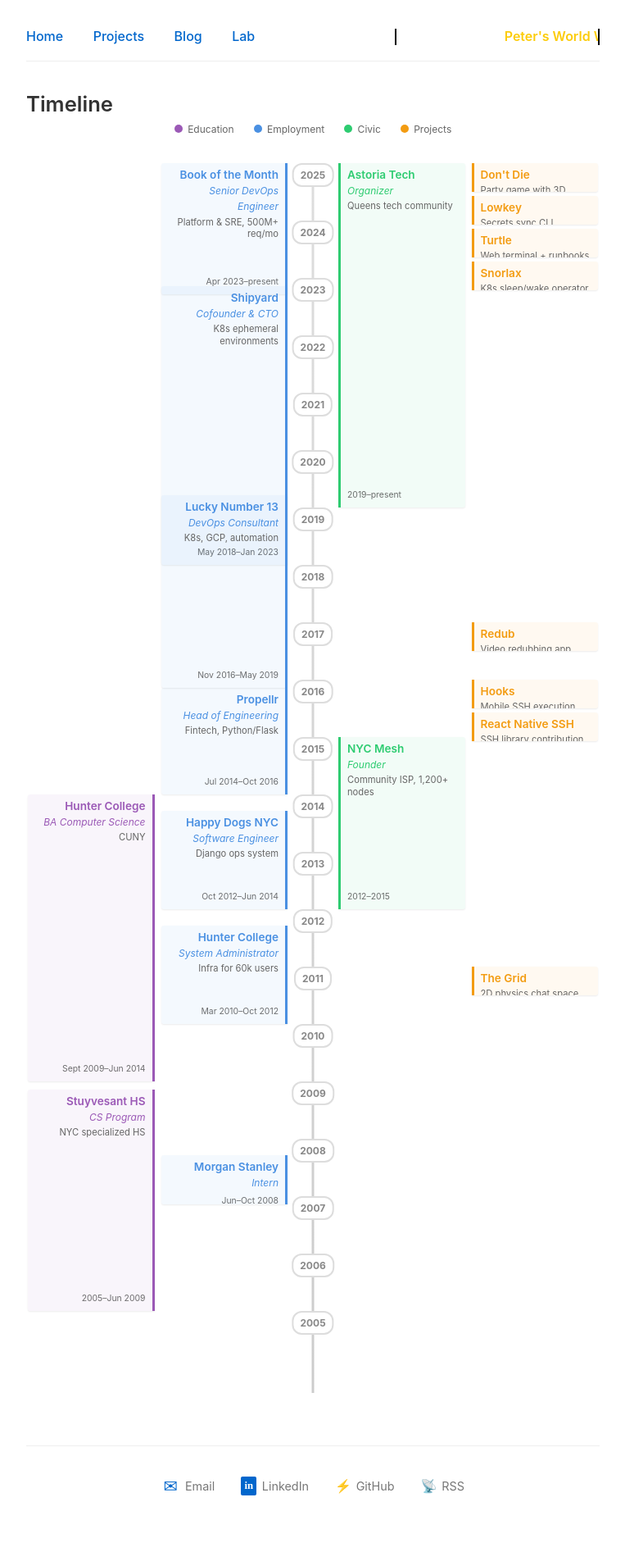
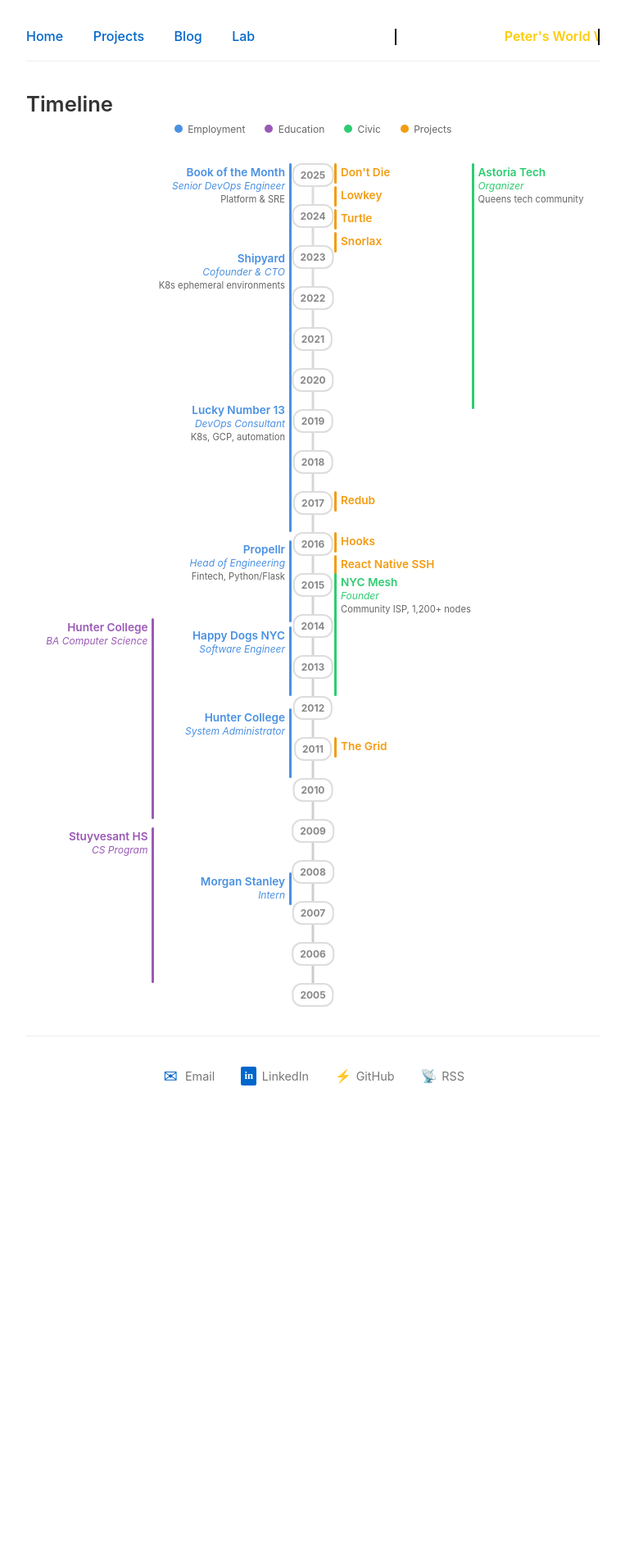
Before and after one commit to azlyth/personal-site, a Python web app: template templates/projects.html in a window 1280 px wide. Shown: the whole page at 82% size, without its empty margins (258-1021 px from the left). After the commit the page ends 1324 px from the top, so only its background shows below. Run offline with Jinja, Linux system fonts and the light colour scheme; the template is opened without the code that fills it, so the values that code supplies are empty.

Commit message:
Compact timeline to 3 columns with thin line duration indicators
Co-Authored-By: Claude <noreply@anthropic.com>

```diff
--- a/templates/base.html
+++ b/templates/base.html
@@ -607,17 +607,17 @@
 
         .timeline {
             position: relative;
-            max-width: 1000px;
+            max-width: 800px;
             margin: 0 auto;
             display: grid;
-            grid-template-columns: 1fr 1fr 50px 1fr 1fr;
+            grid-template-columns: 1fr 40px 1fr;
             gap: 4px;
         }
 
         /* Content columns */
         .tl-col {
             position: relative;
-            min-height: 1500px;
+            min-height: 1000px;
         }
 
         /* Center spine with years */
@@ -654,37 +654,67 @@
             white-space: nowrap;
         }
 
-        /* Timeline items - absolutely positioned */
+        /* Timeline items - absolutely positioned, compact style */
         .tl-item {
             position: absolute;
             left: 2px;
             right: 2px;
-            padding: 0.4rem 0.5rem;
-            background: #fff;
-            border-radius: 3px;
-            box-shadow: 0 1px 2px rgba(0,0,0,0.08);
+            padding: 0.2rem 0.4rem;
+            background: transparent;
             display: flex;
             flex-direction: column;
             justify-content: flex-start;
-            overflow: hidden;
-            font-size: 0.8rem;
+            overflow: visible;
+            font-size: 0.75rem;
+            line-height: 1.2;
         }
 
-        /* Left side columns (employment, education) - right-aligned text */
-        .tl-col-employment .tl-item,
-        .tl-col-education .tl-item {
-            text-align: right;
-            border-right: 3px solid;
-            border-radius: 3px 0 0 3px;
+        /* Duration indicator line */
+        .tl-item::before {
+            content: '';
+            position: absolute;
+            top: 0;
+            width: 3px;
+            height: 100%;
+            border-radius: 2px;
         }
 
-        /* Right side columns (projects, civic) - left-aligned text */
-        .tl-col-projects .tl-item,
-        .tl-col-civic .tl-item {
+        /* Left column - right-aligned text, line on right */
+        .tl-col-left .tl-item {
+            text-align: right;
+            padding-right: 8px;
+        }
+
+        .tl-col-left .tl-item::before {
+            right: 0;
+        }
+
+        /* Right column - left-aligned text, line on left */
+        .tl-col-right .tl-item {
             text-align: left;
-            border-left: 3px solid;
-            border-radius: 0 3px 3px 0;
+            padding-left: 8px;
         }
+
+        .tl-col-right .tl-item::before {
+            left: 0;
+        }
+
+        /* Category colors via data attribute */
+        .tl-item[data-cat="employment"]::before { background: #4a90e2; }
+        .tl-item[data-cat="employment"] h3, .tl-item[data-cat="employment"] h3 a { color: #4a90e2; }
+        .tl-item[data-cat="employment"] .role { color: #4a90e2; }
+
+        .tl-item[data-cat="education"]::before { background: #9b59b6; }
+        .tl-item[data-cat="education"] h3, .tl-item[data-cat="education"] h3 a { color: #9b59b6; }
+        .tl-item[data-cat="education"] .role { color: #9b59b6; }
+
+        .tl-item[data-cat="civic"]::before { background: #2ecc71; }
+        .tl-item[data-cat="civic"] h3, .tl-item[data-cat="civic"] h3 a { color: #2ecc71; }
+        .tl-item[data-cat="civic"] .role { color: #2ecc71; }
+
+        .tl-item[data-cat="projects"]::before { background: #f39c12; }
+        .tl-item[data-cat="projects"] h3, .tl-item[data-cat="projects"] h3 a { color: #f39c12; }
+        .tl-item[data-cat="projects"] .role { color: #f39c12; }
 
         .tl-item h3 {
             font-size: 0.85rem;
@@ -721,37 +751,8 @@
             box-shadow: 0 2px 8px rgba(0,0,0,0.15);
         }
 
-        /* Category colors - by column */
-        .tl-col-employment .tl-item {
-            border-color: #4a90e2;
-            background: rgba(74, 144, 226, 0.06);
-        }
-        .tl-col-employment .tl-item h3 a, .tl-col-employment .tl-item h3 { color: #4a90e2; }
-        .tl-col-employment .tl-item .role { color: #4a90e2; }
-
-        .tl-col-education .tl-item {
-            border-color: #9b59b6;
-            background: rgba(155, 89, 182, 0.06);
-        }
-        .tl-col-education .tl-item h3 a, .tl-col-education .tl-item h3 { color: #9b59b6; }
-        .tl-col-education .tl-item .role { color: #9b59b6; }
-
-        .tl-col-projects .tl-item {
-            border-color: #f39c12;
-            background: rgba(243, 156, 18, 0.06);
-        }
-        .tl-col-projects .tl-item h3 a, .tl-col-projects .tl-item h3 { color: #f39c12; }
-        .tl-col-projects .tl-item .role { color: #f39c12; }
-
-        .tl-col-civic .tl-item {
-            border-color: #2ecc71;
-            background: rgba(46, 204, 113, 0.06);
-        }
-        .tl-col-civic .tl-item h3 a, .tl-col-civic .tl-item h3 { color: #2ecc71; }
-        .tl-col-civic .tl-item .role { color: #2ecc71; }
-
         /* Mobile - stack everything */
-        @media (max-width: 700px) {
+        @media (max-width: 600px) {
             .timeline {
                 display: block;
                 padding: 0 1rem;
@@ -770,9 +771,12 @@
                 position: static !important;
                 margin-bottom: 0.5rem;
                 text-align: left !important;
-                border-left: 3px solid !important;
-                border-right: none !important;
-                border-radius: 0 3px 3px 0 !important;
+                padding-left: 10px !important;
+            }
+
+            .tl-item::before {
+                left: 0 !important;
+                right: auto !important;
             }
         }
 
--- a/templates/projects.html
+++ b/templates/projects.html
@@ -6,163 +6,153 @@
 <h1>Timeline</h1>
 
 <div class="timeline-legend">
+    <span class="leg-employment">Employment</span>
     <span class="leg-education">Education</span>
-    <span class="leg-employment">Employment</span>
     <span class="leg-civic">Civic</span>
     <span class="leg-projects">Projects</span>
 </div>
 
 <div class="timeline">
-    <!-- Column 1: Education (far left) -->
-    <div class="tl-col tl-col-education">
-        <div class="tl-item" style="top: 770px; height: 350px;">
+    <!-- Left column: Employment + Education (50px per year) -->
+    <div class="tl-col tl-col-left">
+        <!-- Book of the Month: Apr 2023-present -->
+        <div class="tl-item" data-cat="employment" style="top: 0px; height: 115px;">
+            <h3><a href="https://www.bookofthemonth.com" target="_blank">Book of the Month</a></h3>
+            <span class="role">Senior DevOps Engineer</span>
+            <p>Platform & SRE</p>
+        </div>
+
+        <!-- Shipyard: May 2018 - Jan 2023 -->
+        <div class="tl-item" data-cat="employment" style="top: 105px; height: 245px;">
+            <h3><a href="https://shipyard.build" target="_blank">Shipyard</a></h3>
+            <span class="role">Cofounder & CTO</span>
+            <p>K8s ephemeral environments</p>
+        </div>
+
+        <!-- Lucky Number 13: Nov 2016 - May 2019 -->
+        <div class="tl-item" data-cat="employment" style="top: 290px; height: 160px;">
+            <h3>Lucky Number 13</h3>
+            <span class="role">DevOps Consultant</span>
+            <p>K8s, GCP, automation</p>
+        </div>
+
+        <!-- Propellr: Jul 2014 - Oct 2016 -->
+        <div class="tl-item" data-cat="employment" style="top: 460px; height: 100px;">
+            <h3><a href="https://www.crunchbase.com/organization/propellr" target="_blank">Propellr</a></h3>
+            <span class="role">Head of Engineering</span>
+            <p>Fintech, Python/Flask</p>
+        </div>
+
+        <!-- Hunter College (Education): Sept 2009 - Jun 2014 -->
+        <div class="tl-item" data-cat="education" style="top: 555px; height: 245px; right: 52%;">
             <h3><a href="https://hunter.cuny.edu" target="_blank">Hunter College</a></h3>
             <span class="role">BA Computer Science</span>
-            <p>CUNY</p>
-            <div class="sub">Sept 2009–Jun 2014</div>
         </div>
 
-        <div class="tl-item" style="top: 1130px; height: 270px;">
+        <!-- Happy Dogs NYC: Oct 2012 - Jun 2014 -->
+        <div class="tl-item" data-cat="employment" style="top: 565px; height: 85px; left: 52%;">
+            <h3><a href="https://happydogsnyc.com" target="_blank">Happy Dogs NYC</a></h3>
+            <span class="role">Software Engineer</span>
+        </div>
+
+        <!-- Hunter College (Job): Mar 2010 - Oct 2012 -->
+        <div class="tl-item" data-cat="employment" style="top: 665px; height: 85px; left: 52%;">
+            <h3><a href="https://hunter.cuny.edu" target="_blank">Hunter College</a></h3>
+            <span class="role">System Administrator</span>
+        </div>
+
+        <!-- Stuyvesant HS: 2005 - Jun 2009 -->
+        <div class="tl-item" data-cat="education" style="top: 810px; height: 190px; right: 52%;">
             <h3><a href="https://stuy.enschool.org" target="_blank">Stuyvesant HS</a></h3>
             <span class="role">CS Program</span>
-            <p>NYC specialized HS</p>
-            <div class="sub">2005–Jun 2009</div>
+        </div>
+
+        <!-- Morgan Stanley: Jun-Oct 2008 -->
+        <div class="tl-item" data-cat="employment" style="top: 865px; height: 40px; left: 52%;">
+            <h3><a href="https://www.morganstanley.com" target="_blank">Morgan Stanley</a></h3>
+            <span class="role">Intern</span>
         </div>
     </div>
 
-    <!-- Column 2: Employment (next to spine, left) -->
-    <div class="tl-col tl-col-employment">
-        <div class="tl-item" style="top: 0px; height: 160px;">
-            <h3><a href="https://www.bookofthemonth.com" target="_blank">Book of the Month</a></h3>
-            <span class="role">Senior DevOps Engineer</span>
-            <p>Platform & SRE, 500M+ req/mo</p>
-            <div class="sub">Apr 2023–present</div>
-        </div>
-
-        <div class="tl-item" style="top: 150px; height: 340px;">
-            <h3><a href="https://shipyard.build" target="_blank">Shipyard</a></h3>
-            <span class="role">Cofounder & CTO</span>
-            <p>K8s ephemeral environments</p>
-            <div class="sub">May 2018–Jan 2023</div>
-        </div>
-
-        <div class="tl-item" style="top: 405px; height: 235px;">
-            <h3>Lucky Number 13</h3>
-            <span class="role">DevOps Consultant</span>
-            <p>K8s, GCP, automation</p>
-            <div class="sub">Nov 2016–May 2019</div>
-        </div>
-
-        <div class="tl-item" style="top: 640px; height: 130px;">
-            <h3><a href="https://www.crunchbase.com/organization/propellr" target="_blank">Propellr</a></h3>
-            <span class="role">Head of Engineering</span>
-            <p>Fintech, Python/Flask</p>
-            <div class="sub">Jul 2014–Oct 2016</div>
-        </div>
-
-        <div class="tl-item" style="top: 790px; height: 120px;">
-            <h3><a href="https://happydogsnyc.com" target="_blank">Happy Dogs NYC</a></h3>
-            <span class="role">Software Engineer</span>
-            <p>Django ops system</p>
-            <div class="sub">Oct 2012–Jun 2014</div>
-        </div>
-
-        <div class="tl-item" style="top: 930px; height: 120px;">
-            <h3><a href="https://hunter.cuny.edu" target="_blank">Hunter College</a></h3>
-            <span class="role">System Administrator</span>
-            <p>Infra for 60k users</p>
-            <div class="sub">Mar 2010–Oct 2012</div>
-        </div>
-
-        <div class="tl-item" style="top: 1210px; height: 60px;">
-            <h3><a href="https://www.morganstanley.com" target="_blank">Morgan Stanley</a></h3>
-            <span class="role">Intern</span>
-            <div class="sub">Jun–Oct 2008</div>
-        </div>
+    <!-- Center: Year spine (50px per year) -->
+    <div class="tl-spine">
+        <span class="tl-year" style="top: 0px;">2025</span>
+        <span class="tl-year" style="top: 50px;">2024</span>
+        <span class="tl-year" style="top: 100px;">2023</span>
+        <span class="tl-year" style="top: 150px;">2022</span>
+        <span class="tl-year" style="top: 200px;">2021</span>
+        <span class="tl-year" style="top: 250px;">2020</span>
+        <span class="tl-year" style="top: 300px;">2019</span>
+        <span class="tl-year" style="top: 350px;">2018</span>
+        <span class="tl-year" style="top: 400px;">2017</span>
+        <span class="tl-year" style="top: 450px;">2016</span>
+        <span class="tl-year" style="top: 500px;">2015</span>
+        <span class="tl-year" style="top: 550px;">2014</span>
+        <span class="tl-year" style="top: 600px;">2013</span>
+        <span class="tl-year" style="top: 650px;">2012</span>
+        <span class="tl-year" style="top: 700px;">2011</span>
+        <span class="tl-year" style="top: 750px;">2010</span>
+        <span class="tl-year" style="top: 800px;">2009</span>
+        <span class="tl-year" style="top: 850px;">2008</span>
+        <span class="tl-year" style="top: 900px;">2007</span>
+        <span class="tl-year" style="top: 950px;">2006</span>
+        <span class="tl-year" style="top: 1000px;">2005</span>
     </div>
 
-    <!-- Column 3: Year spine -->
-    <div class="tl-spine">
-        <span class="tl-year" style="top: 0px;">2025</span>
-        <span class="tl-year" style="top: 70px;">2024</span>
-        <span class="tl-year" style="top: 140px;">2023</span>
-        <span class="tl-year" style="top: 210px;">2022</span>
-        <span class="tl-year" style="top: 280px;">2021</span>
-        <span class="tl-year" style="top: 350px;">2020</span>
-        <span class="tl-year" style="top: 420px;">2019</span>
-        <span class="tl-year" style="top: 490px;">2018</span>
-        <span class="tl-year" style="top: 560px;">2017</span>
-        <span class="tl-year" style="top: 630px;">2016</span>
-        <span class="tl-year" style="top: 700px;">2015</span>
-        <span class="tl-year" style="top: 770px;">2014</span>
-        <span class="tl-year" style="top: 840px;">2013</span>
-        <span class="tl-year" style="top: 910px;">2012</span>
-        <span class="tl-year" style="top: 980px;">2011</span>
-        <span class="tl-year" style="top: 1050px;">2010</span>
-        <span class="tl-year" style="top: 1120px;">2009</span>
-        <span class="tl-year" style="top: 1190px;">2008</span>
-        <span class="tl-year" style="top: 1260px;">2007</span>
-        <span class="tl-year" style="top: 1330px;">2006</span>
-        <span class="tl-year" style="top: 1400px;">2005</span>
-    </div>
-
-    <!-- Column 4: Civic (next to spine, right) -->
-    <div class="tl-col tl-col-civic">
-        <div class="tl-item" style="top: 0px; height: 420px;">
+    <!-- Right column: Civic + Projects (50px per year) -->
+    <div class="tl-col tl-col-right">
+        <!-- Astoria Tech: 2019-present -->
+        <div class="tl-item" data-cat="civic" style="top: 0px; height: 300px; left: 52%;">
             <h3><a href="https://astoria.app" target="_blank">Astoria Tech</a></h3>
             <span class="role">Organizer</span>
             <p>Queens tech community</p>
-            <div class="sub">2019–present</div>
         </div>
 
-        <div class="tl-item" style="top: 700px; height: 210px;">
+        <!-- Don't Die: 2025 -->
+        <div class="tl-item" data-cat="projects" style="top: 0px; height: 25px; right: 52%;">
+            <h3><a href="https://github.com/azlyth/last-one-alive" target="_blank">Don't Die</a></h3>
+        </div>
+
+        <!-- Lowkey: 2025 -->
+        <div class="tl-item" data-cat="projects" style="top: 28px; height: 25px; right: 52%;">
+            <h3><a href="https://github.com/moonbeam-nyc/lowkey" target="_blank">Lowkey</a></h3>
+        </div>
+
+        <!-- Turtle: 2024 -->
+        <div class="tl-item" data-cat="projects" style="top: 56px; height: 25px; right: 52%;">
+            <h3><a href="https://github.com/moonbeam-nyc/turtle" target="_blank">Turtle</a></h3>
+        </div>
+
+        <!-- Snorlax: 2024 -->
+        <div class="tl-item" data-cat="projects" style="top: 84px; height: 25px; right: 52%;">
+            <h3><a href="https://github.com/moonbeam-nyc/snorlax" target="_blank">Snorlax</a></h3>
+        </div>
+
+        <!-- Redub: 2017 -->
+        <div class="tl-item" data-cat="projects" style="top: 400px; height: 25px;">
+            <h3><a href="https://github.com/azlyth/redub" target="_blank">Redub</a></h3>
+        </div>
+
+        <!-- Hooks: 2016 -->
+        <div class="tl-item" data-cat="projects" style="top: 450px; height: 25px;">
+            <h3><a href="https://github.com/azlyth/hooks" target="_blank">Hooks</a></h3>
+        </div>
+
+        <!-- React Native SSH: 2016 -->
+        <div class="tl-item" data-cat="projects" style="top: 478px; height: 25px;">
+            <h3><a href="https://github.com/nicklockwood/react-native-ssh" target="_blank">React Native SSH</a></h3>
+        </div>
+
+        <!-- NYC Mesh: 2012-2015 -->
+        <div class="tl-item" data-cat="civic" style="top: 500px; height: 150px;">
             <h3><a href="https://nycmesh.net" target="_blank">NYC Mesh</a></h3>
             <span class="role">Founder</span>
             <p>Community ISP, 1,200+ nodes</p>
-            <div class="sub">2012–2015</div>
-        </div>
-    </div>
-
-    <!-- Column 5: Projects (far right) -->
-    <div class="tl-col tl-col-projects">
-        <div class="tl-item" style="top: 0px; height: 35px;">
-            <h3><a href="https://github.com/azlyth/last-one-alive" target="_blank">Don't Die</a></h3>
-            <p>Party game with 3D physics</p>
         </div>
 
-        <div class="tl-item" style="top: 40px; height: 35px;">
-            <h3><a href="https://github.com/moonbeam-nyc/lowkey" target="_blank">Lowkey</a></h3>
-            <p>Secrets sync CLI</p>
-        </div>
-
-        <div class="tl-item" style="top: 80px; height: 35px;">
-            <h3><a href="https://github.com/moonbeam-nyc/turtle" target="_blank">Turtle</a></h3>
-            <p>Web terminal + runbooks</p>
-        </div>
-
-        <div class="tl-item" style="top: 120px; height: 35px;">
-            <h3><a href="https://github.com/moonbeam-nyc/snorlax" target="_blank">Snorlax</a></h3>
-            <p>K8s sleep/wake operator</p>
-        </div>
-
-        <div class="tl-item" style="top: 560px; height: 35px;">
-            <h3><a href="https://github.com/azlyth/redub" target="_blank">Redub</a></h3>
-            <p>Video redubbing app</p>
-        </div>
-
-        <div class="tl-item" style="top: 630px; height: 35px;">
-            <h3><a href="https://github.com/azlyth/hooks" target="_blank">Hooks</a></h3>
-            <p>Mobile SSH execution</p>
-        </div>
-
-        <div class="tl-item" style="top: 670px; height: 35px;">
-            <h3><a href="https://github.com/nicklockwood/react-native-ssh" target="_blank">React Native SSH</a></h3>
-            <p>SSH library contribution</p>
-        </div>
-
-        <div class="tl-item" style="top: 980px; height: 35px;">
+        <!-- The Grid: 2011 -->
+        <div class="tl-item" data-cat="projects" style="top: 700px; height: 25px;">
             <h3><a href="https://github.com/azlyth/thegrid" target="_blank">The Grid</a></h3>
-            <p>2D physics chat space</p>
         </div>
     </div>
 </div>
```
